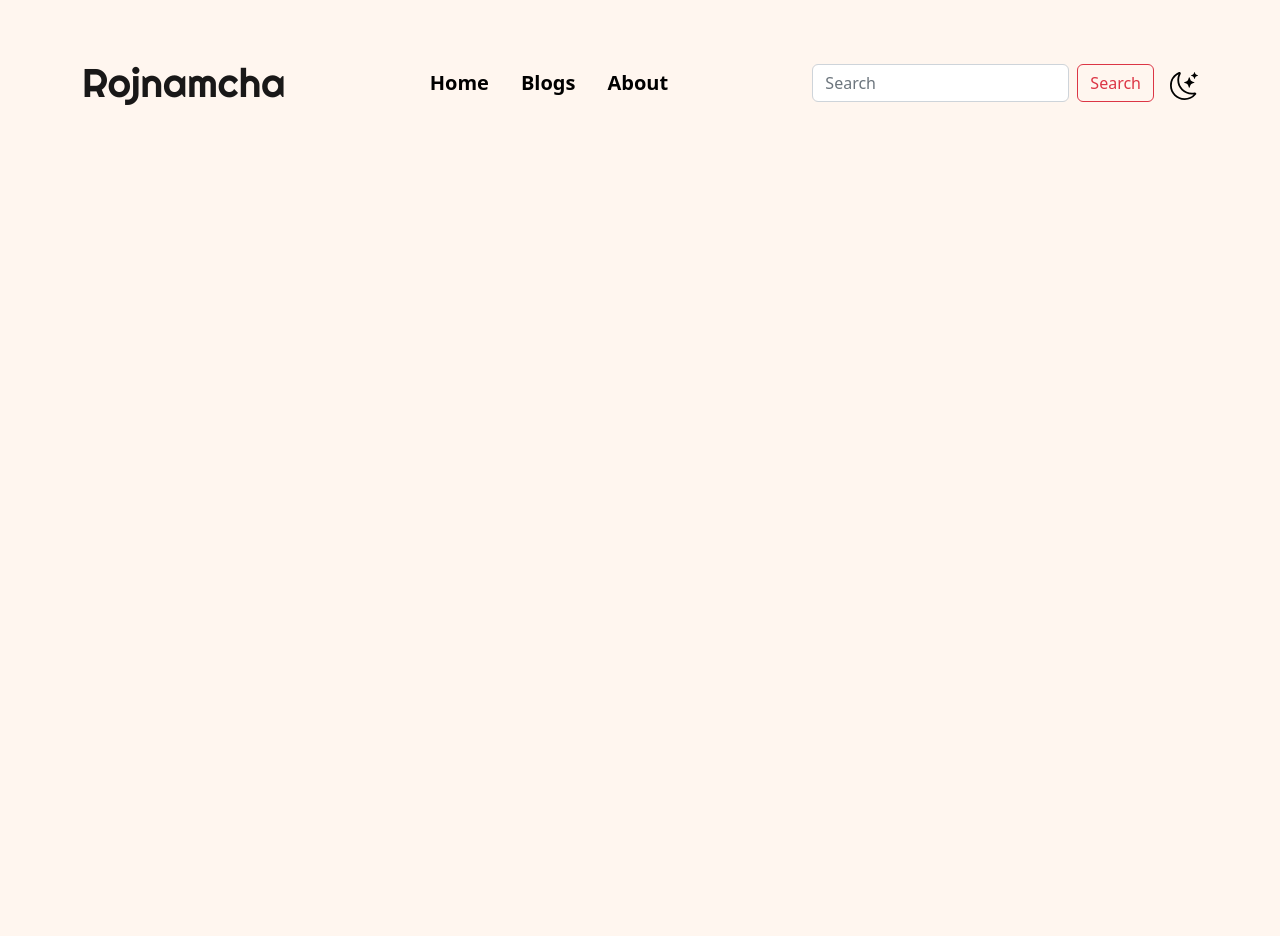
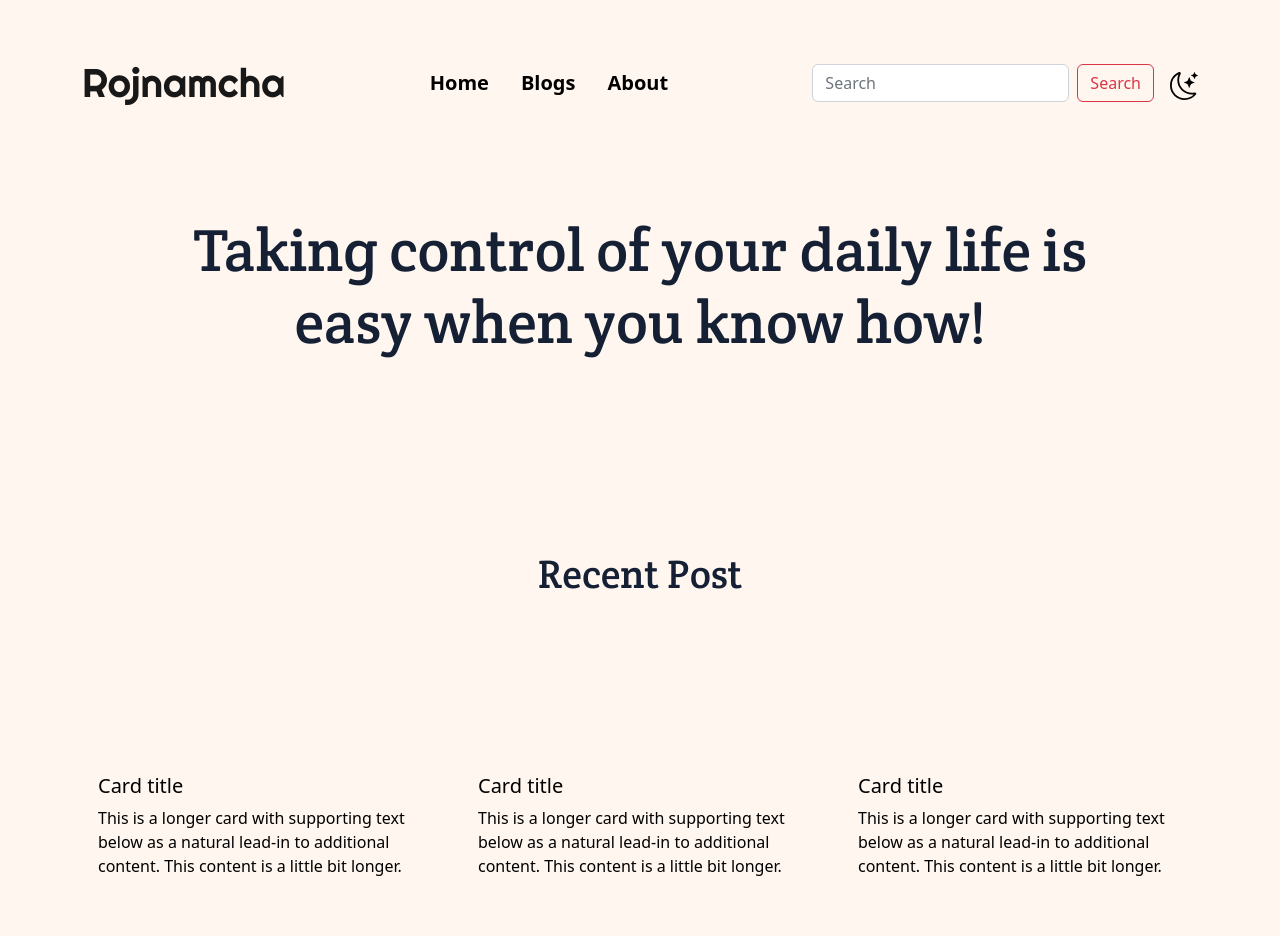
Before and after one commit to JaznanOfficial/rojnamcha-blog-frontend, a Next.js app: page / in a window 1280 px wide. Shown: the top 936 px of the page. Before the commit the page ends 800 px from the top, so only its background shows below. Built offline with nearby package versions, Linux system fonts and the light colour scheme.

Commit message:
post done

```diff
--- /dev/null
+++ b/app/components/Header.js
@@ -0,0 +1,23 @@
+import React from "react";
+import { Crete_Round } from "next/font/google";
+
+const crete = Crete_Round({
+    subsets: ["latin"],
+    display: "swap",
+    weight: "400",
+});
+
+const Header = () => {
+    return (
+        <div className="my-5">
+            <h1
+                className={`${crete.className} w-75 mx-auto text-center `}
+                style={{ color: "#152035", fontSize: "60px", marginBottom: "12rem" }}
+            >
+                Taking control of your daily life is easy when you know how!
+            </h1>
+        </div>
+    );
+};
+
+export default Header;
--- a/app/components/Navigation.js
+++ b/app/components/Navigation.js
@@ -11,7 +11,7 @@ const righteous = Righteous({
 
 const Navigation = () => {
     return (
-        <Navbar expand="lg" className="py-5 px-sm-3" sticky="top">
+        <Navbar expand="lg" className="py-5 px-sm-3">
             <Container>
                 <Navbar.Brand className={`${righteous.className} fs-1 `}>Rojnamcha</Navbar.Brand>
                 <Nav className=" d-block d-md-none fs-3 fw-bold">
--- /dev/null
+++ b/app/components/Post.js
@@ -0,0 +1,21 @@
+import React from "react";
+import { Col } from "react-bootstrap";
+import { Card } from "react-bootstrap";
+
+const Post = () => {
+    return (
+        <Col>
+            <Card className="border border-0">
+                <Card.Body>
+                    <Card.Title>Card title</Card.Title>
+                    <Card.Text>
+                        This is a longer card with supporting text below as a natural lead-in to
+                        additional content. This content is a little bit longer.
+                    </Card.Text>
+                </Card.Body>
+            </Card>
+        </Col>
+    );
+};
+
+export default Post;
--- /dev/null
+++ b/app/components/Posts.js
@@ -0,0 +1,33 @@
+"use client";
+import React from "react";
+import { Crete_Round } from "next/font/google";
+import { Card, Col, Container, Row } from "react-bootstrap";
+import Post from "./Post";
+
+const crete = Crete_Round({
+    subsets: ["latin"],
+    display: "swap",
+    weight: "400",
+});
+
+const Posts = () => {
+    return (
+        <div className="mt-5">
+            <h1
+                className={`${crete.className} w-50 mx-auto text-center`}
+                style={{ color: "#152035", marginBottom: "10rem" }}
+            >
+                Recent Post
+            </h1>
+            <Container>
+                <Row xs={1} md={3} className="g-4">
+                    {Array.from({ length: 6 }).map((_, idx) => (
+                        <Post key={idx} />
+                    ))}
+                </Row>
+            </Container>
+        </div>
+    );
+};
+
+export default Posts;
--- a/app/globals.css
+++ b/app/globals.css
@@ -1,10 +1,9 @@
-
 :root {
     --max-width: 1100px;
     --border-radius: 12px;
-  --font-mono: ui-monospace, Menlo, Monaco, 'Cascadia Mono', 'Segoe UI Mono',
-    'Roboto Mono', 'Oxygen Mono', 'Ubuntu Monospace', 'Source Code Pro',
-    'Fira Mono', 'Droid Sans Mono', 'Courier New', monospace;
+    --font-mono: ui-monospace, Menlo, Monaco, "Cascadia Mono", "Segoe UI Mono", "Roboto Mono",
+        "Oxygen Mono", "Ubuntu Monospace", "Source Code Pro", "Fira Mono", "Droid Sans Mono",
+        "Courier New", monospace;
 
     --foreground-rgb: 0, 0, 0;
     --background-start-rgb: 214, 219, 220;
@@ -18,10 +17,7 @@
         #0071ff33 160deg,
         transparent 360deg
     );
-  --secondary-glow: radial-gradient(
-    rgba(255, 255, 255, 1),
-    rgba(255, 255, 255, 0)
-  );
+    --secondary-glow: radial-gradient(rgba(255, 255, 255, 1), rgba(255, 255, 255, 0));
 
     --tile-start-rgb: 239, 245, 249;
     --tile-end-rgb: 228, 232, 233;
@@ -78,18 +74,17 @@
     box-sizing: border-box;
     padding: 0;
     margin: 0;
-  background-color: #FFF6EF;
 }
 
 html,
 body {
     max-width: 100vw;
     overflow-x: hidden;
+    background-color: #fff6ef;
 }
 
 body {
     color: rgb(var(--foreground-rgb));
-
 }
 
 a {
@@ -97,6 +92,10 @@ a {
     text-decoration: none;
 }
 
+.card {
+    background-color: #fff6ef !important;
+}
+
 @media (prefers-color-scheme: dark) {
     html {
         color-scheme: dark;
--- a/app/layout.js
+++ b/app/layout.js
@@ -1,13 +1,6 @@
 import "bootstrap/dist/css/bootstrap.min.css";
 import Navigation from "./components/Navigation";
 import "./globals.css";
-import { Noto_Serif } from "next/font/google";
-
-const noto = Noto_Serif({
-    subsets: ["latin"],
-    display: "swap",
-    weight: "400",
-});
 
 export const metadata = {
     title: "Rojnamcha-The story of a programmer",
@@ -16,7 +9,7 @@ export const metadata = {
 
 export default function RootLayout({ children }) {
     return (
-        <html lang="en" className={noto.className}>
+        <html lang="en">
             <body>
                 <Navigation />
                 {children}
--- a/app/page.js
+++ b/app/page.js
@@ -1,14 +1,13 @@
 import Image from "next/image";
-import { Inter } from "next/font/google";
 import styles from "./page.module.css";
-
-
-const inter = Inter({ subsets: ["latin"] });
+import Header from "./components/Header";
+import Posts from "./components/Posts";
 
 export default function Home() {
-    return;
-
-    <main>
-        <h1>hello world</h1>
-    </main>;
+    return (
+        <div>
+            <Header />
+            <Posts />
+        </div>
+    );
 }
```
Lines whose indentation alone changed are shown as unchanged.
